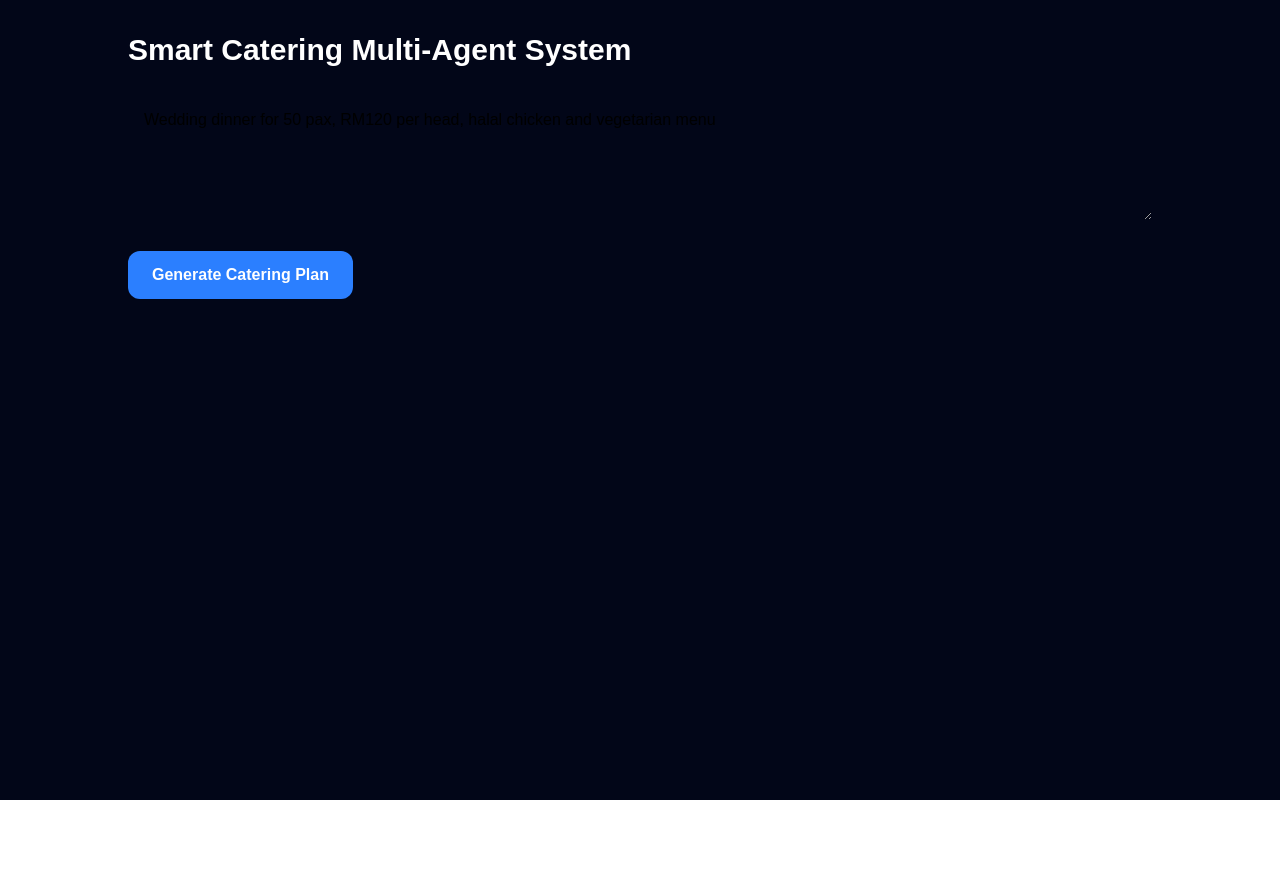
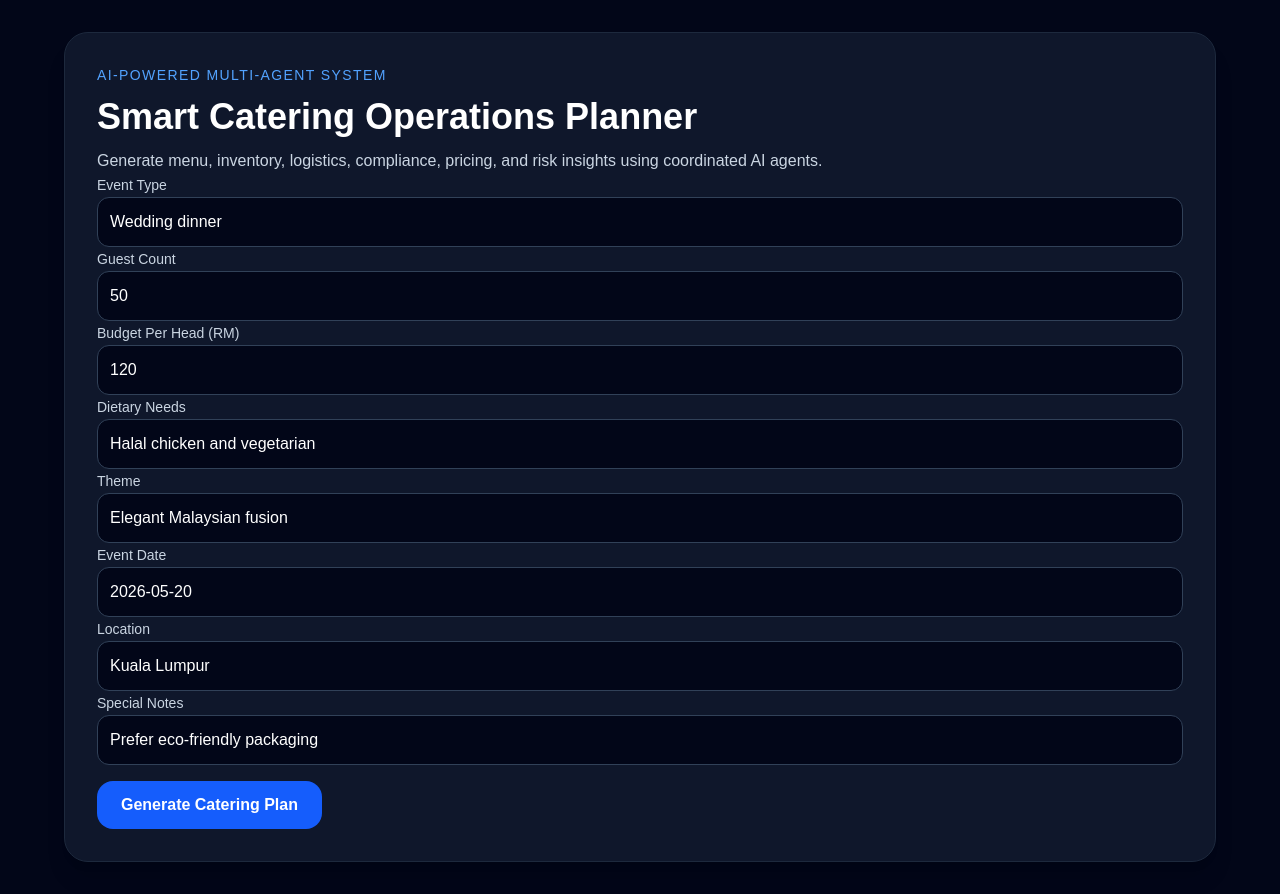
Before and after one commit to MaddiePET/iNextLabs_SmartCateringSystem, a Next.js app in the folder frontend/: page / in a window 1280 px wide. Before the commit the page ends 800 px from the top, so only its background shows below. Built offline with nearby package versions, Linux system fonts and the light colour scheme.

Commit message:
added a user request to improve user experience and standardize the input

```diff
--- a/frontend/app/page.tsx
+++ b/frontend/app/page.tsx
@@ -2,80 +2,217 @@
 
 import { useState } from "react";
 
+type CateringPlan = {
+  menu: string;
+  inventory_report: string;
+  compliance_report: string;
+  logistics_timeline: string;
+  risk_assessment: string;
+  pricing_breakdown: string;
+  client_feedback: string;
+};
+
+const loadingSteps = [
+  "Running Receptionist Agent...",
+  "Retrieving supplier knowledge...",
+  "Planning menu...",
+  "Checking inventory...",
+  "Checking compliance...",
+  "Planning logistics...",
+  "Auditing risks...",
+  "Optimizing pricing...",
+  "Reviewing client feedback...",
+  "Saving to Azure Blob...",
+];
+
 export default function Home() {
-  const [userRequest, setUserRequest] = useState(
-    "Wedding dinner for 50 pax, RM120 per head, halal chicken and vegetarian menu"
-  );
-  const [result, setResult] = useState<any>(null);
+  const [form, setForm] = useState({
+    eventType: "Wedding dinner",
+    guestCount: "50",
+    budgetPerHead: "120",
+    dietaryNeeds: "Halal chicken and vegetarian",
+    theme: "Elegant Malaysian fusion",
+    eventDate: "2026-05-20",
+    location: "Kuala Lumpur",
+    notes: "Prefer eco-friendly packaging",
+  });
+
+  function buildUserRequest() {
+    return `
+  Event type: ${form.eventType}
+  Guest count: ${form.guestCount} pax
+  Budget: RM${form.budgetPerHead} per head
+  Dietary needs: ${form.dietaryNeeds}
+  Theme: ${form.theme}
+  Event date: ${form.eventDate}
+  Location: ${form.location}
+  Special notes: ${form.notes}
+  `;
+  }
+  const [result, setResult] = useState<CateringPlan | null>(null);
   const [loading, setLoading] = useState(false);
+  const [stepIndex, setStepIndex] = useState(0);
+  const [error, setError] = useState("");
 
   async function generatePlan() {
   setLoading(true);
   setResult(null);
+  setError("");
+  setStepIndex(0);
 
-    try {
-      const res = await fetch(`${process.env.NEXT_PUBLIC_API_URL}/generate-plan`, {
-        method: "POST",
-        headers: { "Content-Type": "application/json" },
-        body: JSON.stringify({ user_request: userRequest }),
+  const requestText = buildUserRequest();
+
+  const url = `${
+    process.env.NEXT_PUBLIC_API_URL
+  }/generate-plan-stream?user_request=${encodeURIComponent(requestText)}`;
+
+  const eventSource = new EventSource(url);
+
+  eventSource.addEventListener("progress", (event) => {
+    const data = JSON.parse(event.data);
+    const step = data.step;
+
+    const index = loadingSteps.findIndex((s) => s === step);
+    if (index !== -1) {
+      setStepIndex(index);
+    }
   });
 
-      if (!res.ok) {
-        throw new Error("Failed to generate catering plan");
-      }
+  eventSource.addEventListener("complete", (event) => {
+    const data = JSON.parse(event.data);
+    setResult(data);
+    setLoading(false);
+    eventSource.close();
+  });
 
-      const data = await res.json();
-      setResult(data);
-    } catch (error) {
-      console.error(error);
-      alert("Backend is still processing or unavailable. Make sure FastAPI is running.");
-    } finally {
+  eventSource.addEventListener("error", (event) => {
+    console.error(event);
+    setError("Streaming failed. Make sure FastAPI is running.");
     setLoading(false);
-    }
+    eventSource.close();
+  });
 }
 
   return (
     <main className="min-h-screen bg-slate-950 text-white p-8">
-      <div className="max-w-5xl mx-auto space-y-6">
-        <h1 className="text-3xl font-bold">
-          Smart Catering Multi-Agent System
+      <div className="mx-auto max-w-6xl space-y-8">
+        <section className="rounded-3xl border border-slate-800 bg-slate-900 p-8 shadow-xl">
+          <p className="text-sm uppercase tracking-widest text-blue-400">
+            AI-Powered Multi-Agent System
+          </p>
+
+          <h1 className="mt-3 text-4xl font-bold">
+            Smart Catering Operations Planner
           </h1>
 
-        <textarea
-          className="w-full min-h-32 rounded-xl p-4 text-black"
-          value={userRequest}
-          onChange={(e) => setUserRequest(e.target.value)}
-        />
+          <p className="mt-3 text-slate-300">
+            Generate menu, inventory, logistics, compliance, pricing, and risk
+            insights using coordinated AI agents.
+          </p>
+
+          <Input label="Event Type" value={form.eventType} onChange={(v) => setForm({ ...form, eventType: v })} />
+          <Input label="Guest Count" value={form.guestCount} onChange={(v) => setForm({ ...form, guestCount: v })} />
+          <Input label="Budget Per Head (RM)" value={form.budgetPerHead} onChange={(v) => setForm({ ...form, budgetPerHead: v })} />
+          <Input label="Dietary Needs" value={form.dietaryNeeds} onChange={(v) => setForm({ ...form, dietaryNeeds: v })} />
+          <Input label="Theme" value={form.theme} onChange={(v) => setForm({ ...form, theme: v })} />
+          <Input label="Event Date" value={form.eventDate} onChange={(v) => setForm({ ...form, eventDate: v })} />
+          <Input label="Location" value={form.location} onChange={(v) => setForm({ ...form, location: v })} />
+          <Input label="Special Notes" value={form.notes} onChange={(v) => setForm({ ...form, notes: v })} />
 
           <button
             onClick={generatePlan}
             disabled={loading}
-          className="rounded-xl bg-blue-500 px-6 py-3 font-semibold disabled:opacity-50"
+            className="mt-4 rounded-2xl bg-blue-600 px-6 py-3 font-semibold hover:bg-blue-500 disabled:cursor-not-allowed disabled:opacity-60"
           >
             {loading ? "Generating..." : "Generate Catering Plan"}
           </button>
+        </section>
+
+        {loading && (
+          <section className="rounded-3xl border border-blue-800 bg-blue-950/40 p-6">
+            <h2 className="text-xl font-bold">Agent Workflow Running</h2>
+            <p className="mt-2 text-blue-200">{loadingSteps[stepIndex]}</p>
+
+            <div className="mt-4 h-3 overflow-hidden rounded-full bg-slate-800">
+              <div
+                className="h-full rounded-full bg-blue-500 transition-all duration-500"
+                style={{
+                  width: `${((stepIndex + 1) / loadingSteps.length) * 100}%`,
+                }}
+              />
+            </div>
+          </section>
+        )}
+
+        {error && (
+          <section className="rounded-2xl border border-red-800 bg-red-950 p-4 text-red-200">
+            {error}
+          </section>
+        )}
 
         {result && (
-          <div className="grid gap-4">
-            <Card title="Menu Design" content={result.menu} />
-            <Card title="Inventory & Procurement" content={result.inventory_report} />
-            <Card title="Compliance" content={result.compliance_report} />
-            <Card title="Logistics" content={result.logistics_timeline} />
-            <Card title="Risk Audit" content={result.risk_assessment} />
-            <Card title="Final Quote" content={result.pricing_breakdown} />
-            <Card title="Client Feedback" content={result.client_feedback} />
-          </div>
+          <section className="grid gap-5 md:grid-cols-2">
+            <ResultCard title="Menu Design" content={result.menu} />
+            <ResultCard
+              title="Inventory & Procurement"
+              content={result.inventory_report}
+            />
+            <ResultCard title="Compliance" content={result.compliance_report} />
+            <ResultCard title="Logistics" content={result.logistics_timeline} />
+            <ResultCard title="Risk Audit" content={result.risk_assessment} />
+            <ResultCard title="Final Quote" content={result.pricing_breakdown} />
+            <ResultCard
+              title="Client Feedback"
+              content={result.client_feedback}
+              wide
+            />
+          </section>
         )}
       </div>
     </main>
   );
 }
 
-function Card({ title, content }: { title: string; content: string }) {
+function ResultCard({
+  title,
+  content,
+  wide = false,
+}: {
+  title: string;
+  content: string;
+  wide?: boolean;
+}) {
   return (
-    <section className="rounded-2xl bg-slate-900 border border-slate-700 p-5">
-      <h2 className="text-xl font-bold mb-3">{title}</h2>
-      <pre className="whitespace-pre-wrap text-sm text-slate-200">{content}</pre>
-    </section>
+    <article
+      className={`rounded-3xl border border-slate-800 bg-slate-900 p-6 shadow-lg ${
+        wide ? "md:col-span-2" : ""
+      }`}
+    >
+      <h2 className="mb-4 text-2xl font-bold text-blue-300">{title}</h2>
+      <pre className="whitespace-pre-wrap text-sm leading-6 text-slate-200">
+        {content || "No output generated."}
+      </pre>
+    </article>
   );
 }
+
+function Input({
+  label,
+  value,
+  onChange,
+}: {
+  label: string;
+  value: string;
+  onChange: (value: string) => void;
+}) {
+  return (
+    <label className="space-y-2">
+      <span className="text-sm font-medium text-slate-300">{label}</span>
+      <input
+        className="w-full rounded-xl border border-slate-700 bg-slate-950 p-3 text-white outline-none focus:border-blue-500"
+        value={value}
+        onChange={(e) => onChange(e.target.value)}
+      />
+    </label>
+  );
+}
```
Lines whose indentation alone changed are shown as unchanged.
